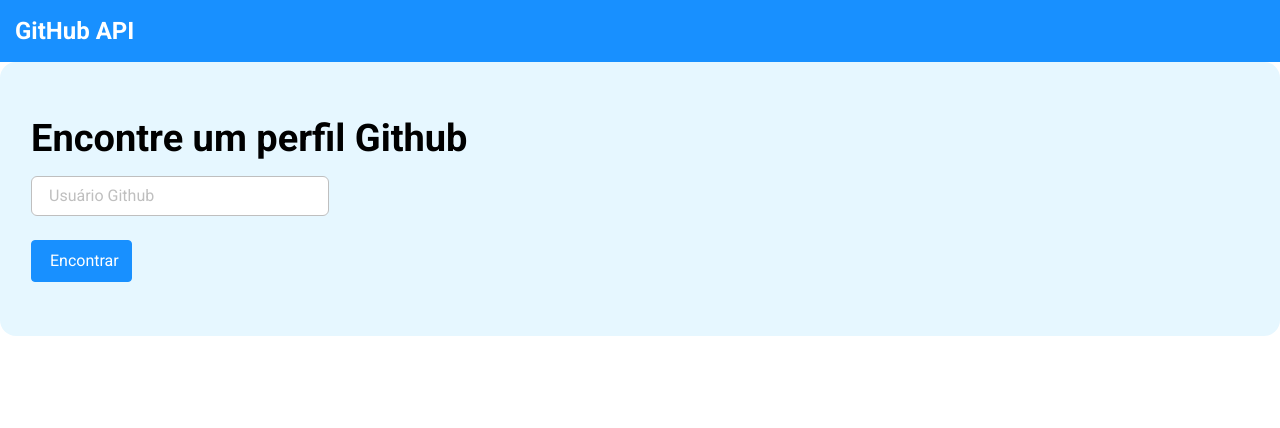
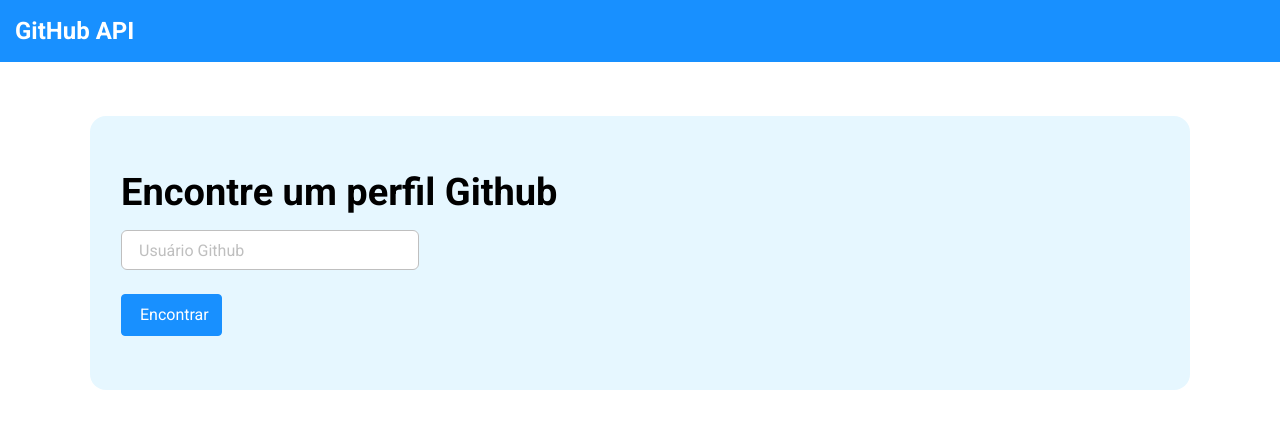
Before and after one commit to iolymmoliveira/desafios_reactJS, a React (Vite) app in the folder desafio_github_api/: page /search in a window 1280 px wide. Shown: the top 428 px of the page. Built offline with nearby package versions, Linux system fonts and the light colour scheme.

Commit message:
implements styles and refactors

```diff
--- a/desafio_github_api/src/components/NavBar/style.css
+++ b/desafio_github_api/src/components/NavBar/style.css
@@ -19,4 +19,5 @@
   line-height: 32px;
   height: min-content;
   text-align: left;
+  font-size: var(--font-size-title);
 }
--- a/desafio_github_api/src/index.css
+++ b/desafio_github_api/src/index.css
@@ -1,21 +1,32 @@
 @import url('https://fonts.googleapis.com/css2?family=Roboto:ital,wght@0,100..900;1,100..900&display=swap');
 
 :root {
-  --font-weight-title: 500;
   --font-size-title: 24px;
+  --font-size-title-lg: 38px;
+
+  --font-size-small: 16px;
+  --font-size-regular: 20px;
+
   --font-line-height-title: 32px;
+  --font-line-height-title-lg: 46px;
 
   --font-weight-regular: 400;
+  --font-weight-title: 500;
+  --font-weight-bold: 700;
 
   --dsgh-bg-color-primary: #ffffff;
   --dsgh-bg-color-secondary: #1890FF;
   --dsgh-bg-color-tertiary: #E6F7FF;
+  --dsgh-bg-color-quaternary: #F5F5F5;
 
   --dsgh-color-primary: #fff;
-  --dsgh-color-secondary: rgb(0, 0, 0);
+  --dsgh-color-secondary: #262626;
   --dsgh-color-tertiary: #BFBFBF;
+  --dsgh-color-quaternary: #1890FF;
 
   --dsgh-bg-btn-primary: #1890FF;
+
+  --dsgh-border-primary: #D9D9D9;
 }
 
 * {
--- a/desafio_github_api/src/routes/HomeBody/style.css
+++ b/desafio_github_api/src/routes/HomeBody/style.css
@@ -14,7 +14,16 @@
   font-size: 32px;
   font-weight:700;
   line-height: 64px;
-  letter-spacing: 2%;
+  letter-spacing: 2px;
+  color: #000000;
+}
+
+.dsgh-header-container p {
+  font-size: var(--font-size-title);
+  font-weight: var(--font-weight-bold);
+  line-height: 40px;
+  color: #7E7E7E;
+  letter-spacing: 0.2px;
 }
 
 .dsgh-btn-primary {
--- a/desafio_github_api/src/routes/Search/style.css
+++ b/desafio_github_api/src/routes/Search/style.css
@@ -1,14 +1,14 @@
-#dsgh-search {
+.dsgh-search-container {
   margin: 10px;
-}
-
-.dsgh-search-container {
   padding: 15px;
-  background-color: var(--dsgh-bg-color-tertiary);
   border-radius: 16px;
   display: flex;
   flex-direction: column;
   align-items: flex-start;
+}
+
+.dsgh-search {
+  background-color: var(--dsgh-bg-color-tertiary);
 }
 
 .dsgh-search-title {
@@ -22,6 +22,7 @@
   border: 1px solid var(--dsgh-color-tertiary);
   border-radius: 6px;
   margin: 16px 0 24px 0;
+  font-size: var(--font-size-small);
 }
 
 .dsgh-search-input:focus {
@@ -30,16 +31,84 @@
 
 .dsgh-search-input::placeholder {
   color: var(--dsgh-color-tertiary);
-  font-size: 14px;
+  font-size: var(--font-size-small);
+}
+
+.dsgh-user-container {
+  margin: 10px;
+}
+
+.dsgh-user-info {
+  background-color: var(--dsgh-bg-color-quaternary);
+  display: flex;
+  flex-direction: column-reverse;
+  align-items: center;
+  gap: 29px;
+  border-radius: 8px;
+  padding: 15px;
+}
+
+.dsgh-user-img {
+  min-width: 247px;
+  height: 247px;
+}
+
+.dsgh-user-img img {
+  width: 100%;
+  height: 100%;
+}
+
+.dsgh-user-data {
+  background-color: var(--dsgh-bg-color-primary);
+  border: 1px solid var(--dsgh-border-primary);
+  border-radius: 6px;
+  padding: 8px 14px;
+  width: 100%;
+}
+
+.dsgh-user-data h3 {
+  font-size: var(--font-size-regular);
+  font-weight: var(--font-weight-title);
+  color: var(--dsgh-color-quaternary);
+  margin-bottom: 19px;
+  line-height: 28px;
+}
+
+.dsgh-data-row {
+  border: 1px solid var(--dsgh-border-primary);
+  padding: 8px 10px;
+  border-radius: 4px;
+  margin-bottom: 5px;
+  font-size: 16px;
+  color: #737373;
+}
+
+.dsgh-data-row-title {
+  font-weight: 700;
+}
+
+.dsgh-data-row-link:link,
+.dsgh-data-row-link:visited {
+  text-decoration: none;
+  color: #0066cc;
+}
+
+.dsgh-error-message {
+  font-size: 38px;
+  font-weight: var(--font-weight-title);
+  color: var(--dsgh-color-secondary);
+  margin: 20px 10px;
 }
 
 @media (min-width: 576px) {
-  #dsgh-search {
+  .dsgh-search-container {
     margin: 54px;
+    padding: 54px 31px;
   }
 
-  .dsgh-search-container {
-    padding: 54px 31px;
+  .dsgh-user-container,
+  .dsgh-error-message {
+    margin: 54px;
   }
 
   .dsgh-search-title {
@@ -62,11 +131,25 @@
 }
 
 @media (min-width: 768px) {
-  #dsgh-search {
+  .dsgh-user-info {
+    flex-direction: row;
+    align-items: flex-start;
+    padding: 43px 35px;
+  }
+}
+
+@media (min-width:1200px) {
+  .dsgh-search-container,
+  .dsgh-user-container,
+  .dsgh-error-message {
     margin: 54px 90px;
   }
 
   .dsgh-search-title {
     font-size: 38px;
   }
+
+  .dsgh-user-data {
+    height: 247px;
+  }
 }
--- a/desafio_github_api/src/utils/data.ts
+++ b/desafio_github_api/src/utils/data.ts
@@ -6,7 +6,6 @@
 
 const textButton = "Começar";
 
-
 export {
   HomeBodyProps,
   textButton
```
